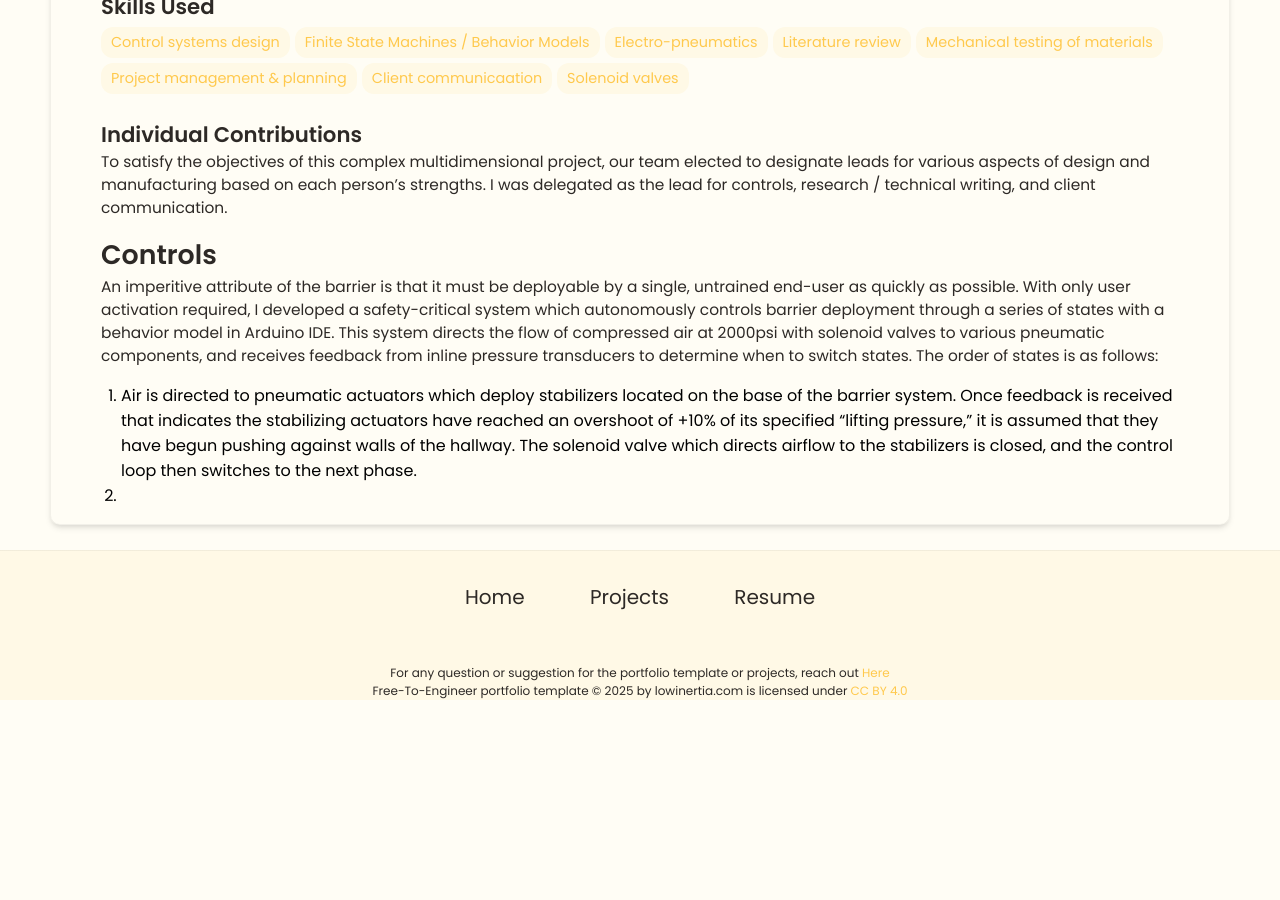
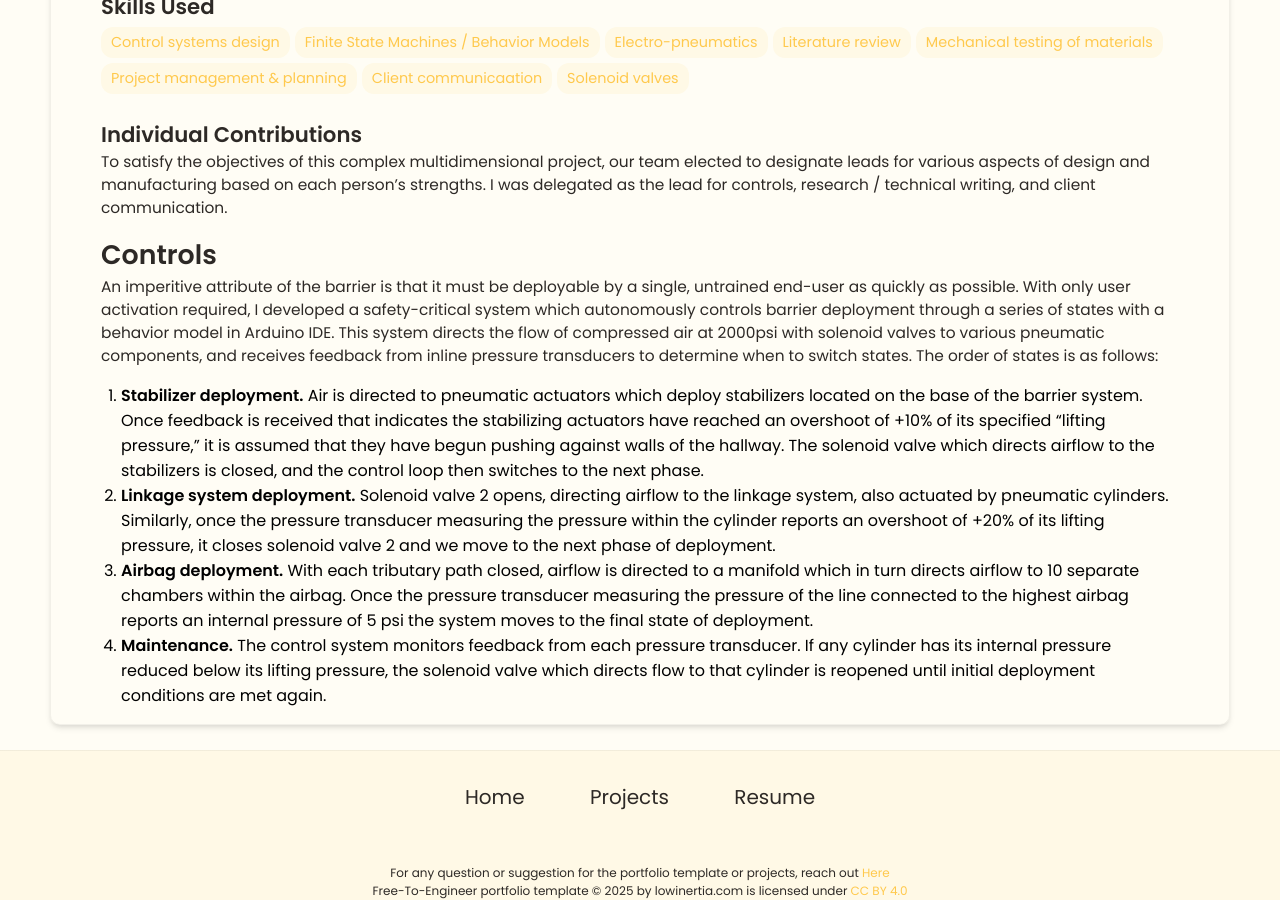
Before and after one commit to elijahverhoff/elijahverhoff.github.io, a Jekyll site: the page built from _projects/Rapidly Deployable & Inflatable Hallway Barrier (MEE Capstone)/index.md, in a window 1280 px wide and 900 px high, scrolled down 676 px. Built offline with Jekyll 4.4.1, drawn with Linux system fonts in a browser that asks for light colours; before the commit the page ends 1376 px from its top, so only the background shows below that.

Commit message:
Enhance clarity of barrier deployment phases
Added headings to the deployment phases for better clarity.

```diff
--- a/_projects/Rapidly Deployable & Inflatable Hallway Barrier (MEE Capstone)/index.md
+++ b/_projects/Rapidly Deployable & Inflatable Hallway Barrier (MEE Capstone)/index.md
@@ -18,5 +18,7 @@ To satisfy the objectives of this complex multidimensional project, our team ele
 
 # Controls
 An imperitive attribute of the barrier is that it must be deployable by a single, untrained end-user as quickly as possible. With only user activation required, I developed a safety-critical system which autonomously controls barrier deployment through a series of states with a behavior model in Arduino IDE. This system directs the flow of compressed air at 2000psi with solenoid valves to various pneumatic components, and receives feedback from inline pressure transducers to determine when to switch states. The order of states is as follows:
-1. Air is directed to pneumatic actuators which deploy stabilizers located on the base of the barrier system. Once feedback is received that indicates the stabilizing actuators have reached an overshoot of +10% of its specified "lifting pressure," it is assumed that they have begun pushing against walls of the hallway. The solenoid valve which directs airflow to the stabilizers is closed, and the control loop then switches to the next phase.
-2.
+1. **Stabilizer deployment.** Air is directed to pneumatic actuators which deploy stabilizers located on the base of the barrier system. Once feedback is received that indicates the stabilizing actuators have reached an overshoot of +10% of its specified "lifting pressure," it is assumed that they have begun pushing against walls of the hallway. The solenoid valve which directs airflow to the stabilizers is closed, and the control loop then switches to the next phase.
+2. **Linkage system deployment.** Solenoid valve 2 opens, directing airflow to the linkage system, also actuated by pneumatic cylinders. Similarly, once the pressure transducer measuring the pressure within the cylinder reports an overshoot of +20% of its lifting pressure, it closes solenoid valve 2 and we move to the next phase of deployment.
+3. **Airbag deployment.** With each tributary path closed, airflow is directed to a manifold which in turn directs airflow to 10 separate chambers within the airbag. Once the pressure transducer measuring the pressure of the line connected to the highest airbag reports an internal pressure of 5 psi the system moves to the final state of deployment.
+4. **Maintenance.** The control system monitors feedback from each pressure transducer. If any cylinder has its internal pressure reduced below its lifting pressure, the solenoid valve which directs flow to that cylinder is reopened until initial deployment conditions are met again.
```
